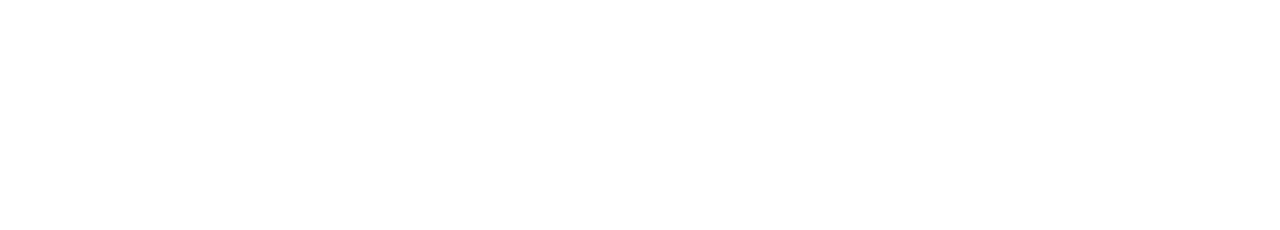
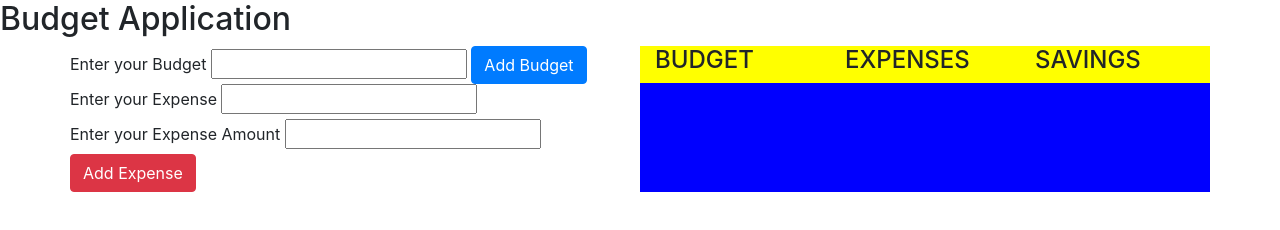
Before and after one commit to kiiirtiiii/budget-app, a plain HTML site: page index.html in a window 1280 px wide. Drawn offline with nearby package versions, Linux system fonts and the light colour scheme.

Commit message:
project code

```diff
--- a/index.html
+++ b/index.html
@@ -4,9 +4,64 @@
     <meta charset="UTF-8">
     <meta http-equiv="X-UA-Compatible" content="IE=edge">
     <meta name="viewport" content="width=device-width, initial-scale=1.0">
-    <title>Document</title>
+    <title>Budget Application</title>
+
+    <link rel="stylesheet" href="css/style.css">
+    <link rel="stylesheet" href="https://maxcdn.bootstrapcdn.com/bootstrap/4.0.0/css/bootstrap.min.css" integrity="sha384-Gn5384xqQ1aoWXA+058RXPxPg6fy4IWvTNh0E263XmFcJlSAwiGgFAW/dAiS6JXm" crossorigin="anonymous">
 </head>
 <body>
+    <h2>Budget Application</h2>
+    <div class="container">
+        <div class="row">
+            <div class="col">
+                <div class="row">
+                    <!-- <form name="budgetForm" onsubmit="return validateBudget()"> -->
+                    <form name="budgetForm" onsubmit="return app.showBudget()">
+                        <div class="validation" id="valid-budget"></div>
+                        <label for="budget">Enter your Budget</label>
+                        <input type="number" id="budget" name="budget">
 
+                        <button type="submit" class="btn btn-primary">Add Budget</button>
+                    </form>
+                </div>
+
+                <div class="row">
+                    <!-- <form name="expenseForm" onsubmit="return validateExpense()"> -->
+                    <form name="expenseForm">
+                        <div class="validation" id="valid-expense"></div>
+                        <label for="expense">Enter your Expense</label>
+                        <input type="text" id="expense" name="expense">
+
+                        <div class="validation" id="valid-expense-amount"></div>
+                        <label for="expense-amount">Enter your Expense Amount</label>
+                        <input type="number" id="expense-amount" name="expenseAmount">
+
+                        <button type="submit" class="btn btn-danger">Add Expense</button>
+                    </form>
+                </div>
+            </div>
+
+            <div class="col" style="background-color: blue;">
+                <div class="row" style="background-color: yellow;">
+                    <div class="col">
+                        <h4>BUDGET</h4>
+                        <div id="showBudget"></div>
+                    </div>
+
+                    <div class="col">
+                        <h4>EXPENSES</h4>
+                        <div id="showExpense"></div>
+                    </div>
+
+                    <div class="col">
+                        <h4>SAVINGS</h4>
+                        <div id="showSavings"></div>
+                    </div>
+                </div>
+            </div>
+        </div>
+    </div>
+
+    <script src="js/app.js"></script>
 </body>
 </html>
```
